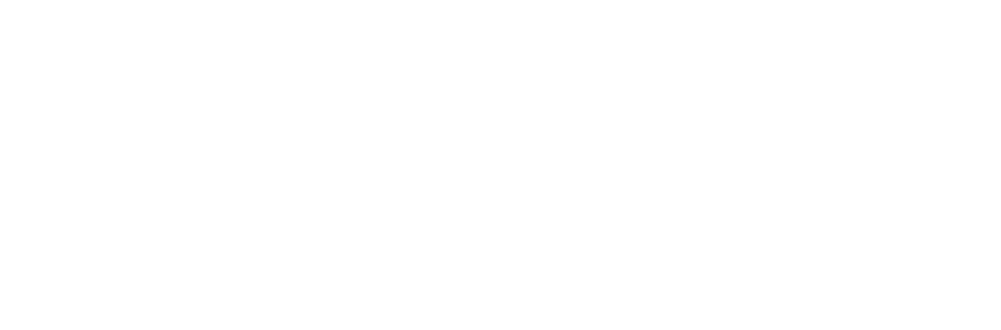
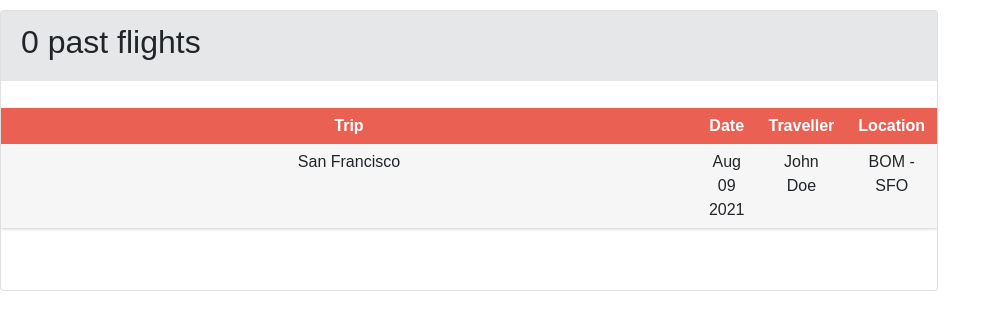
Before and after one commit to gopinathsjsu/team-project-direwolves, a React (Create React App) app in the folder frontend/: page /bookings in a window 1280 px wide. Before the commit this address had no page. Shown: the top 330 px of the page, without its empty margins (0-1001 px from the left). Built offline with nearby package versions, Linux system fonts and the light colour scheme.

Commit message:
updated Userprofile Model

```diff
--- a/frontend/src/App.css
+++ b/frontend/src/App.css
@@ -36,3 +36,207 @@
     transform: rotate(360deg);
   }
 }
+
+
+/*bookings */
+.past-flights{
+  box-sizing: border-box;
+  font-family: Arial;
+  margin-top: 10px;
+}
+.transform{
+  perspective: 10000px;
+}
+
+.swap{
+  overflow: hidden;
+  position: relative;
+}
+
+.my-account-past-flights-card {
+  background-color: #fff;
+}
+.card--full {
+  width: 938px;
+}
+
+.header-bar {
+  min-height: 56px;
+  position: relative;
+}
+
+.header-bar--container {
+  padding: 12px 20px;
+}
+
+.endow--backdrop-outer-container {
+  bottom: 0;
+  left: 0;
+  position: absolute;
+  right: 0;
+  top: 0;
+}
+
+.swa-g-color-bg-neutral-gray2 {
+  background-color: #E6E7E8;
+}
+.endow--backdrop-background {
+  height: 100%;
+}
+
+.header-bar--content {
+  min-height: 32px;
+}
+
+
+.my-account-no-results-content {
+  text-align: center;
+}
+
+.my-account-no-results-content--title {
+  color: #111B40;
+  font: 22px/26px Arial;
+}
+
+.my-account-past-flights-card .past-flights-card--no-results-section {
+  padding: 27px 0 22px;
+}
+
+/*list start*/
+
+.atm-c-table--stacked {
+  display: table;
+}
+
+.atm-c-table--stacked>.atm-c-table__body {
+  display: table-row-group;
+  width: 100%;
+}
+
+.atm-c-table--stacked .atm-c-table__row {
+  display: table-row;
+}
+
+.atm-c-table__row:last-child {
+  border-bottom: 0;
+}
+
+.atm-c-table__row {
+  vertical-align: top;
+  border-bottom-width: 1px
+;
+  border-bottom-style: solid;
+  border-bottom-color: #ccc;
+}
+
+.atm-c-table--stacked {
+  display: table;
+}
+
+.atm-c-table--stacked .atm-c-table__cell {
+  display: table-cell;
+  padding: 1rem 0.5rem;
+  min-width: 47em
+}
+
+.atm-c-table__cell--align-left {
+  text-align: left;
+  padding: 1rem 0.5rem;
+}
+
+td {
+  display: table-cell;
+  vertical-align: inherit;
+}
+
+.app-containers-ManageResMyTrips-panels-styles__pastTripColumn--1QPi4 {
+  line-height: 0.5;
+}
+.app-containers-ManageResMyTrips-panels-styles__tripTo--txTbK {
+  font-weight: 600;
+}
+
+.app-containers-ManageResMyTrips-panels-styles__pastConfirmationNumber--3E7wb {
+  font-size: 16px;
+  font-weight: 400;
+  margin: 0;
+}
+
+.app-containers-ManageResMyTrips-panels-styles__dateFlightItem--1ZURK {
+  flex-direction: row;
+}
+
+.app-containers-ManageResMyTrips-panels-styles__dateFlightItem--1ZURK {
+  display: flex;
+}
+.app-containers-ManageResMyTrips-panels-styles__dateFlightItem--1ZURK .app-containers-ManageResMyTrips-panels-styles__date--27yJ6 {
+  width: 140px;
+  font-weight: 400;
+}
+
+.app-containers-ManageResMyTrips-panels-styles__dateFlightItem--1ZURK .app-containers-ManageResMyTrips-panels-styles__date--27yJ6 {
+  margin-bottom: 0;
+}
+
+.app-containers-ManageResMyTrips-panels-styles__dateFlightItem--1ZURK .app-containers-ManageResMyTrips-panels-styles__date--27yJ6 {
+  font-size: 14px;
+}
+
+.atm-c-text-passage :last-child {
+  margin-bottom: 0;
+}
+
+.atm-c-text-passage :first-child {
+  margin-top: 0;
+}
+
+.atm-l-linelength-container {
+  max-width: 48rem;
+}
+
+.app-containers-ManageResMyTrips-panels-styles__dateFlightItem--1ZURK .app-containers-ManageResMyTrips-panels-styles__flights--1YRWB {
+  margin: 0 auto;
+  width: 90px;
+}
+
+.app-containers-ManageResMyTrips-panels-styles__dateFlightItem--1ZURK .app-containers-ManageResMyTrips-panels-styles__flights--1YRWB {
+  font-weight: 600;
+}
+
+.app-containers-ManageResMyTrips-panels-styles__flights--1YRWB {
+  min-height: 30px;
+}
+
+ul{
+  list-style: none;
+}
+
+/* For table list */
+body .wrapper {
+  margin: 0 auto;
+  padding: 40px;
+  max-width: 800px;
+}
+
+.table {
+  margin: 0 0 40px 0;
+  width: 100%;
+  box-shadow: 0 1px 3px rgb(0 0 0 / 20%);
+  display: table;
+}
+
+.row.header {
+  font-weight: 900;
+  color: #ffffff;
+  background: #ea6153;
+}
+
+.cell {
+  padding: 6px 12px;
+  display: table-cell;
+}
+
+.row {
+  display: table-row;
+  background: #f6f6f6;
+}
--- a/frontend/src/Components/Main.js
+++ b/frontend/src/Components/Main.js
@@ -4,6 +4,7 @@
 import SignUp from "./Signup/SignupComponent";
 import SearchFlights from "./SearchFlights/SearchFlights";
 import Dashboard from "./Home/Dashboard/Dashboard";
+import Bookings from "./Flights/Bookings";
 
 //Create a Main Component
 class Main extends Component {
@@ -18,6 +19,7 @@
           <Route path="/login" element={<Login />} />
           <Route path="/flights" element={<SearchFlights />} />
           <Route path="/dashboard" element={<Dashboard />} />
+          <Route path="/bookings" element={<Bookings />} />
         </Routes>
       </div>
     );
```
Also changed, not shown: 1 other file (tests, documents, lock files or other folders).
